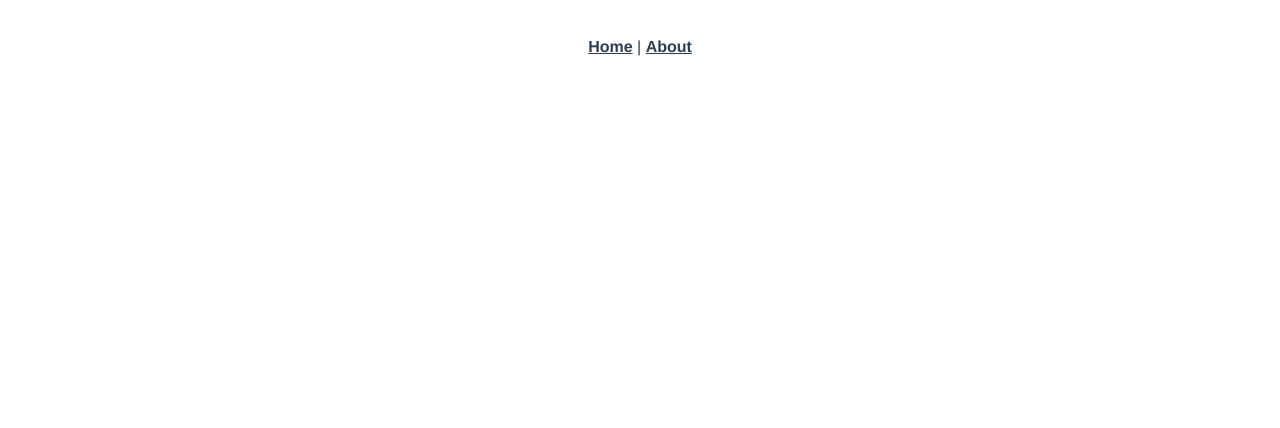
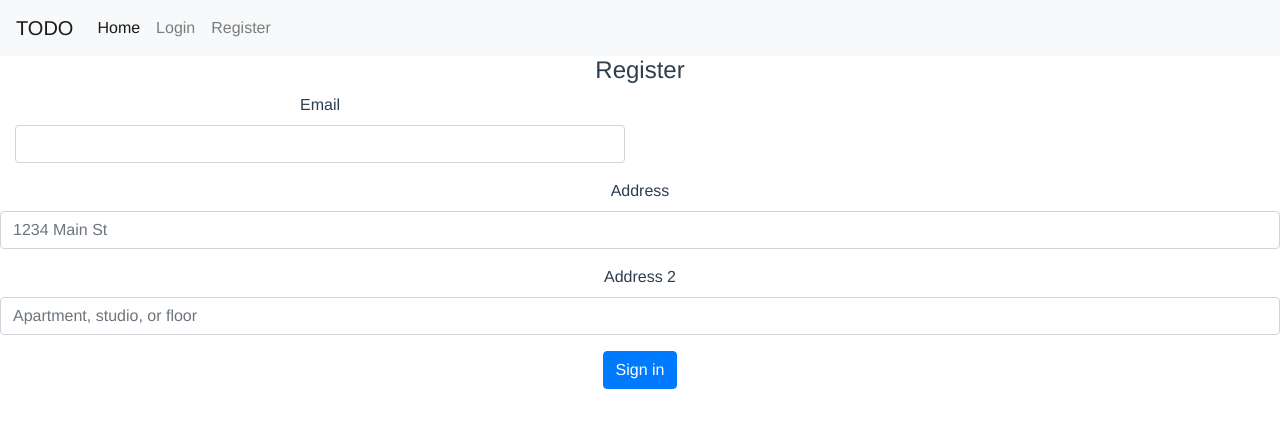
Before and after one commit to Gaurav-dawadi/Todo-using-DRF-VueJs-TypeScript-JWT, a Vue app: page /register in a window 1280 px wide. Shown: the top 428 px of the page. Built offline with nearby package versions, Linux system fonts and the light colour scheme.

Commit message:
feat: start project by creating pages and navbar

```diff
--- a/public/index.html
+++ b/public/index.html
@@ -5,7 +5,10 @@
     <meta http-equiv="X-UA-Compatible" content="IE=edge">
     <meta name="viewport" content="width=device-width,initial-scale=1.0">
     <link rel="icon" href="<%= BASE_URL %>favicon.ico">
-    <title><%= htmlWebpackPlugin.options.title %></title>
+
+    <link rel="stylesheet" href="https://cdn.jsdelivr.net/npm/bootstrap@4.6.0/dist/css/bootstrap.min.css" integrity="sha384-B0vP5xmATw1+K9KRQjQERJvTumQW0nPEzvF6L/Z6nronJ3oUOFUFpCjEUQouq2+l" crossorigin="anonymous">
+
+    <title>TODO</title>
   </head>
   <body>
     <noscript>
@@ -13,5 +16,10 @@
     </noscript>
     <div id="app"></div>
     <!-- built files will be auto injected -->
+
+    <!-- Option 1: jQuery and Bootstrap Bundle (includes Popper) -->
+    <script src="https://code.jquery.com/jquery-3.5.1.slim.min.js" integrity="sha384-DfXdz2htPH0lsSSs5nCTpuj/zy4C+OGpamoFVy38MVBnE+IbbVYUew+OrCXaRkfj" crossorigin="anonymous"></script>
+    <script src="https://cdn.jsdelivr.net/npm/bootstrap@4.6.0/dist/js/bootstrap.bundle.min.js" integrity="sha384-Piv4xVNRyMGpqkS2by6br4gNJ7DXjqk09RmUpJ8jgGtD7zP9yug3goQfGII0yAns" crossorigin="anonymous"></script>
+
   </body>
 </html>
--- a/src/App.vue
+++ b/src/App.vue
@@ -1,12 +1,25 @@
 <template>
   <div id="app">
-    <div id="nav">
-      <router-link to="/">Home</router-link> |
-      <router-link to="/about">About</router-link>
-    </div>
-    <router-view/>
+    <BaseHeader />
+    <router-view />
   </div>
 </template>
+
+<script lang="ts">
+import BaseHeader from "./components/BaseHeader.vue"
+import { Component, Vue } from "vue-property-decorator"
+
+@Component({
+  components: {
+    BaseHeader
+  }
+})
+export default class App extends Vue{
+
+}
+
+
+</script>
 
 <style>
 #app {
--- /dev/null
+++ b/src/components/BaseHeader.vue
@@ -0,0 +1,24 @@
+<template>
+    <div>
+        <nav class="navbar navbar-expand-lg navbar-light bg-light">
+            <router-link class="navbar-brand" to="/">TODO</router-link>
+            <button class="navbar-toggler" type="button" data-toggle="collapse" data-target="#navbarSupportedContent" aria-controls="navbarSupportedContent" aria-expanded="false" aria-label="Toggle navigation">
+                <span class="navbar-toggler-icon"></span>
+            </button>
+
+            <div class="collapse navbar-collapse" id="navbarSupportedContent">
+                <ul class="navbar-nav mr-auto">
+                    <li class="nav-item active">
+                        <router-link class="nav-link" to="/">Home <span class="sr-only">(current)</span></router-link>
+                    </li>
+                    <li class="nav-item">
+                        <router-link class="nav-link" to="/login">Login</router-link>
+                    </li>
+                    <li class="nav-item">
+                        <router-link class="nav-link" to="/register">Register</router-link>
+                    </li>
+                </ul>
+            </div>
+        </nav>
+    </div>
+</template>
--- a/src/components/HelloWorld.vue
+++ /dev/null
@@ -1,61 +0,0 @@
-<template>
-  <div class="hello">
-    <h1>{{ msg }}</h1>
-    <p>
-      For a guide and recipes on how to configure / customize this project,<br>
-      check out the
-      <a href="https://cli.vuejs.org" target="_blank" rel="noopener">vue-cli documentation</a>.
-    </p>
-    <h3>Installed CLI Plugins</h3>
-    <ul>
-      <li><a href="https://github.com/vuejs/vue-cli/tree/dev/packages/%40vue/cli-plugin-babel" target="_blank" rel="noopener">babel</a></li>
-      <li><a href="https://github.com/vuejs/vue-cli/tree/dev/packages/%40vue/cli-plugin-router" target="_blank" rel="noopener">router</a></li>
-      <li><a href="https://github.com/vuejs/vue-cli/tree/dev/packages/%40vue/cli-plugin-vuex" target="_blank" rel="noopener">vuex</a></li>
-      <li><a href="https://github.com/vuejs/vue-cli/tree/dev/packages/%40vue/cli-plugin-eslint" target="_blank" rel="noopener">eslint</a></li>
-      <li><a href="https://github.com/vuejs/vue-cli/tree/dev/packages/%40vue/cli-plugin-typescript" target="_blank" rel="noopener">typescript</a></li>
-    </ul>
-    <h3>Essential Links</h3>
-    <ul>
-      <li><a href="https://vuejs.org" target="_blank" rel="noopener">Core Docs</a></li>
-      <li><a href="https://forum.vuejs.org" target="_blank" rel="noopener">Forum</a></li>
-      <li><a href="https://chat.vuejs.org" target="_blank" rel="noopener">Community Chat</a></li>
-      <li><a href="https://twitter.com/vuejs" target="_blank" rel="noopener">Twitter</a></li>
-      <li><a href="https://news.vuejs.org" target="_blank" rel="noopener">News</a></li>
-    </ul>
-    <h3>Ecosystem</h3>
-    <ul>
-      <li><a href="https://router.vuejs.org" target="_blank" rel="noopener">vue-router</a></li>
-      <li><a href="https://vuex.vuejs.org" target="_blank" rel="noopener">vuex</a></li>
-      <li><a href="https://github.com/vuejs/vue-devtools#vue-devtools" target="_blank" rel="noopener">vue-devtools</a></li>
-      <li><a href="https://vue-loader.vuejs.org" target="_blank" rel="noopener">vue-loader</a></li>
-      <li><a href="https://github.com/vuejs/awesome-vue" target="_blank" rel="noopener">awesome-vue</a></li>
-    </ul>
-  </div>
-</template>
-
-<script lang="ts">
-import { Component, Prop, Vue } from 'vue-property-decorator';
-
-@Component
-export default class HelloWorld extends Vue {
-  @Prop() private msg!: string;
-}
-</script>
-
-<!-- Add "scoped" attribute to limit CSS to this component only -->
-<style scoped>
-h3 {
-  margin: 40px 0 0;
-}
-ul {
-  list-style-type: none;
-  padding: 0;
-}
-li {
-  display: inline-block;
-  margin: 0 10px;
-}
-a {
-  color: #42b983;
-}
-</style>
--- a/src/router/index.ts
+++ b/src/router/index.ts
@@ -11,12 +11,14 @@ const routes: Array<RouteConfig> = [
     component: Home
   },
   {
-    path: '/about',
-    name: 'About',
-    // route level code-splitting
-    // this generates a separate chunk (about.[hash].js) for this route
-    // which is lazy-loaded when the route is visited.
-    component: () => import(/* webpackChunkName: "about" */ '../views/About.vue')
+    path: '/login',
+    name: 'Login',
+    component: () => import('../views/Login.vue')
+  },
+  {
+    path: '/register',
+    name: 'Register',
+    component: () => import('../views/Register.vue')
   }
 ]
 
--- a/src/views/About.vue
+++ /dev/null
@@ -1,5 +0,0 @@
-<template>
-  <div class="about">
-    <h1>This is an about page</h1>
-  </div>
-</template>
--- a/src/views/Home.vue
+++ b/src/views/Home.vue
@@ -1,17 +1,15 @@
 <template>
-  <div class="home">
-    <img alt="Vue logo" src="../assets/logo.png">
-    <HelloWorld msg="Welcome to Your Vue.js + TypeScript App"/>
+  <div>
+
   </div>
 </template>
 
 <script lang="ts">
 import { Component, Vue } from 'vue-property-decorator';
-import HelloWorld from '@/components/HelloWorld.vue'; // @ is an alias to /src
 
 @Component({
   components: {
-    HelloWorld,
+
   },
 })
 export default class Home extends Vue {}
--- /dev/null
+++ b/src/views/Login.vue
@@ -0,0 +1,21 @@
+<template>
+    <div>
+        <div class='form-header'>
+            <h4>Login</h4>
+        </div>
+        <div class='form-body'>
+            <form @submit.prevent="login">
+                <div class="form-group col-md-6">
+                    <label for="inputUsername">Username</label>
+                    <input type="text" class="form-control" id="inputUsername">
+                </div>
+                <div class="form-group">
+                    <label for="inputPassword">Password</label>
+                    <input type="password" class="form-control" id="inputPassword">
+                </div>
+                <button type="submit" class="btn btn-primary">Sign in</button>
+            </form>
+        </div>
+
+    </div>
+</template>
--- /dev/null
+++ b/src/views/Register.vue
@@ -0,0 +1,25 @@
+<template>
+    <div>
+        <div class='form-header'>
+            <h4>Register</h4>
+        </div>
+        <div class='form-body'>
+            <form @submit.prevent="register">
+                <div class="form-group col-md-6">
+                    <label for="inputEmail4">Email</label>
+                    <input type="email" class="form-control" id="inputEmail4">
+                </div>
+                <div class="form-group">
+                    <label for="inputAddress">Address</label>
+                    <input type="text" class="form-control" id="inputAddress" placeholder="1234 Main St">
+                </div>
+                <div class="form-group">
+                    <label for="inputAddress2">Address 2</label>
+                    <input type="text" class="form-control" id="inputAddress2" placeholder="Apartment, studio, or floor">
+                </div>
+                <button type="submit" class="btn btn-primary">Sign in</button>
+            </form>
+        </div>
+
+    </div>
+</template>
```
Also changed, not shown: src/assets/logo.png (deleted).
